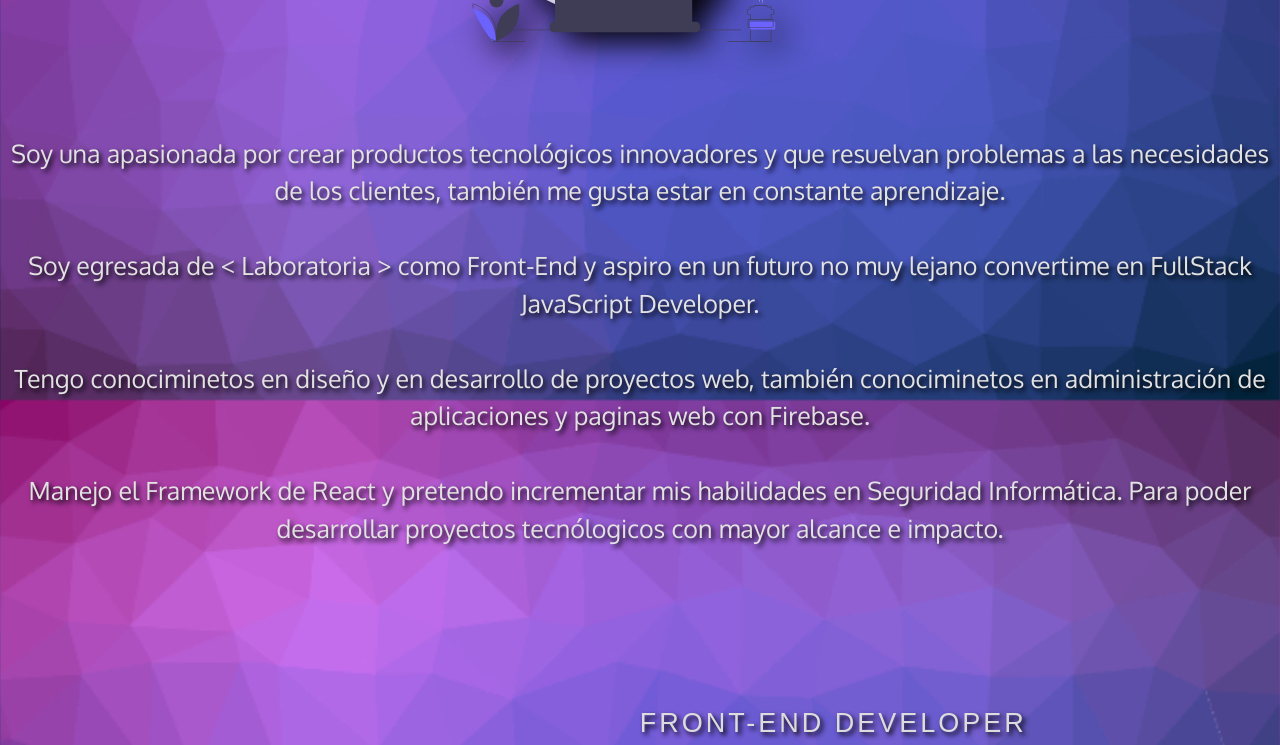
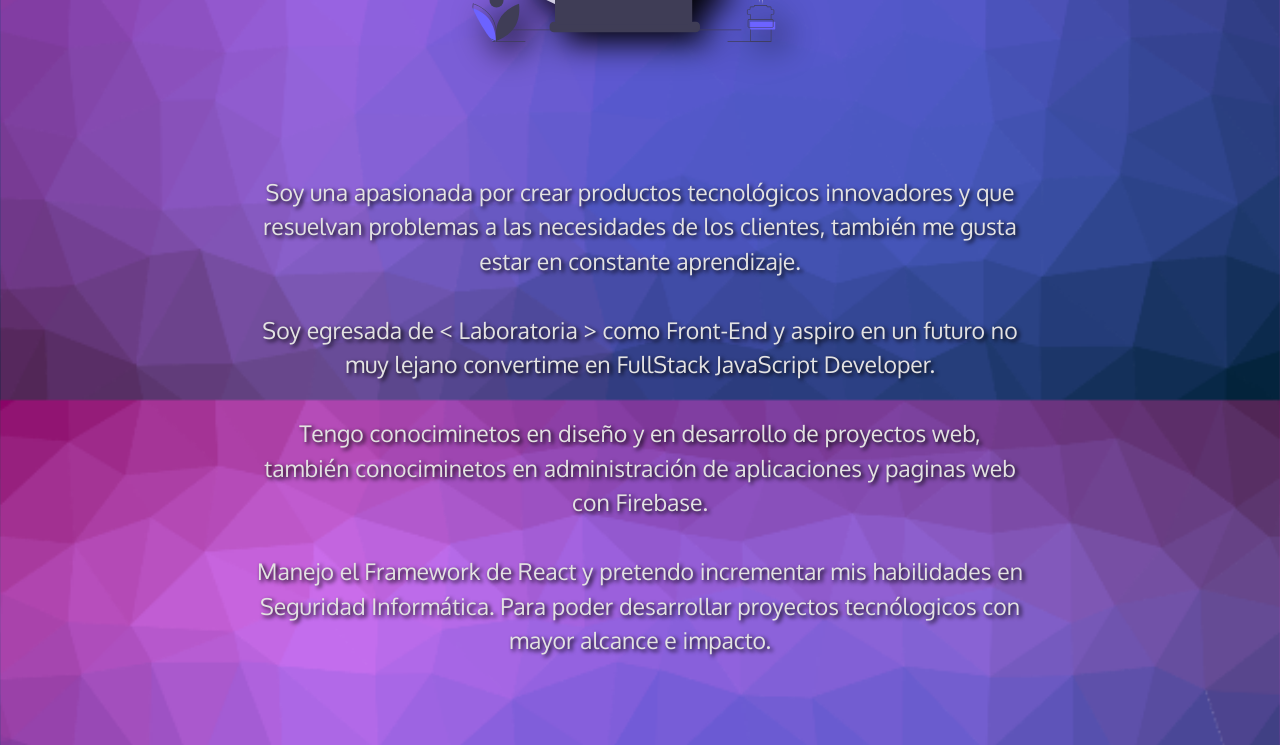
Before and after one commit to Pamela-C-Torres-Gtz/Portafolio, a website with bundled scripts: page index.html in a window 1280 px wide. Shown: the part 1200-1945 px from the top of the page. Built offline with nearby package versions, Linux system fonts and the light colour scheme; files whose address does not match are found by name; a web font is replaced by a local one.

Commit message:
trabajando con lo movil

```diff
--- a/index.html
+++ b/index.html
@@ -60,7 +60,7 @@
       <div class="d-flex flex-column mb-5">
         <h1>Bienvenid@</h1>
         <div class="row container-fluid text-center m-auto mt-5 mb-5">
-      <div class="col-12 col-md-6 mt-4 text-center">
+      <div class="col-12 col-md-6 mt-4 text-center m-auto">
         <h2 class="mt-5 mb-3">
           Hola! Soy<strong>&nbsp;Pamela Torres</strong> <br />
           FrontEnd<strong>&nbsp;Developer <br /> </strong> con pasión por<strong>&nbsp;aprender</strong>
@@ -94,7 +94,7 @@
            <img class="sobremi-image mt-4" src="src/img/dev_focus.svg" width="500" height="300" alt="developer" />
           </div>
           <div class="mt-4 mb-5">
-            <p class="paragraph">
+            <p class="p sobre-mi pb-3 pt-3 mt-4">
               Soy una apasionada por crear productos tecnológicos innovadores y que resuelvan problemas a las necesidades de los clientes, también me gusta estar en constante aprendizaje.
               <br/><br/> Soy egresada de  < Laboratoria > como Front-End y aspiro en un futuro no muy lejano convertime en FullStack JavaScript Developer.<br />
                 <br/>Tengo conociminetos en diseño y en desarrollo de proyectos web, también conociminetos en administración de aplicaciones y paginas web con Firebase.<br />
--- a/src/css/index.css
+++ b/src/css/index.css
@@ -152,7 +152,7 @@ h2 strong{
     filter: drop-shadow(10px 10px 16px rgb(0, 0, 0));
 }
 
-.paragraph {
+.sobre-mi {
     font-size: 25px;
     justify-content: center;
 }
```
